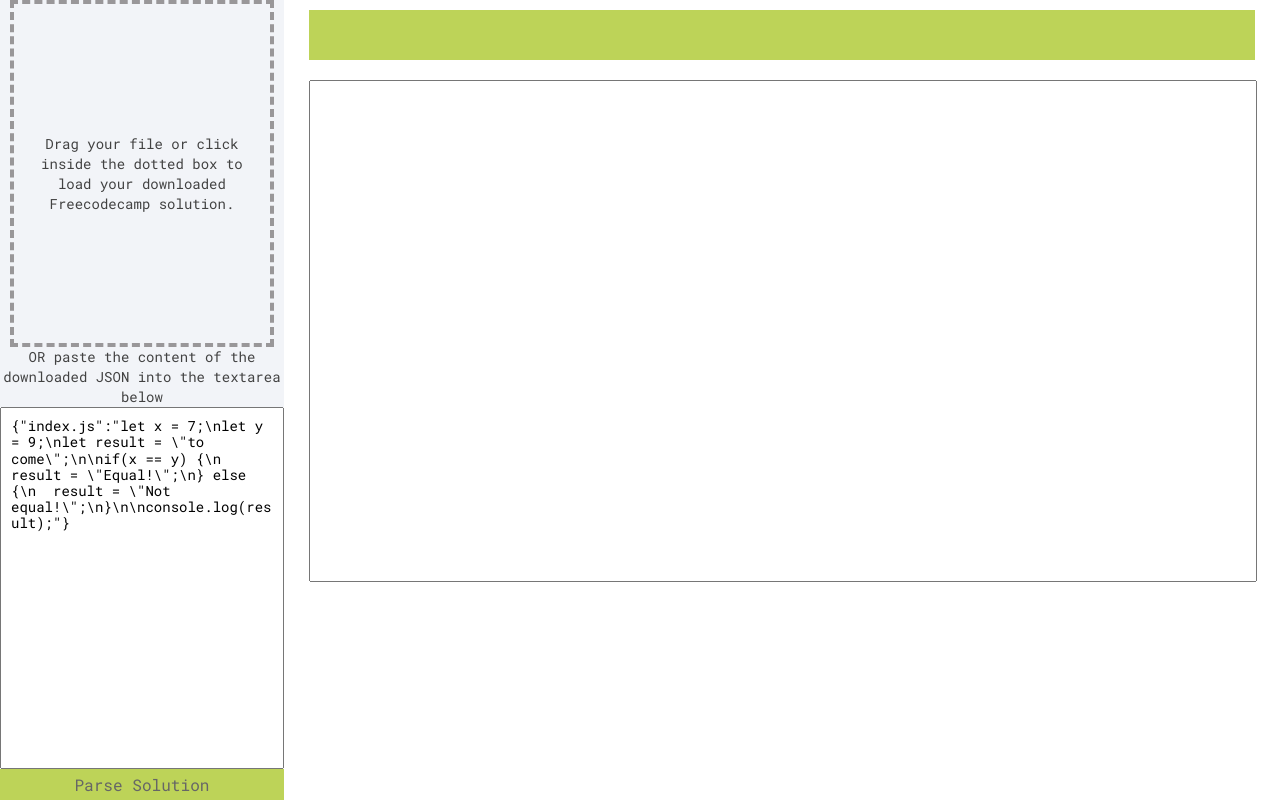
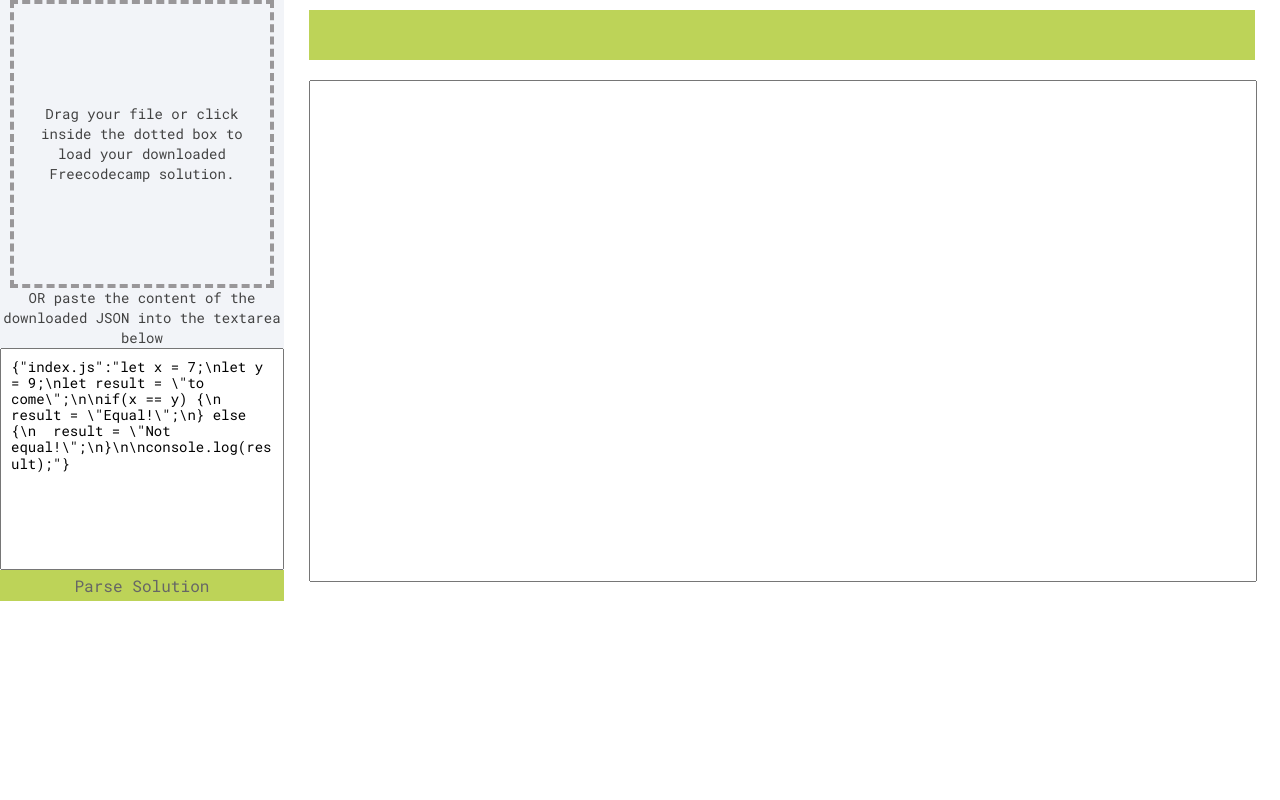
Before and after one commit to LeanSeverino1022/freecodecamp-solution-parser, a plain HTML site: page index.html in a window 1280 px wide. Drawn offline with nearby package versions, Linux system fonts and the light colour scheme.

Commit message:
style updates to test live version

```diff
--- a/styles.css
+++ b/styles.css
@@ -3,14 +3,12 @@
     margin: 0;
 }
 
-html, body, main, .left-col, #main-left-col {
+/* html, body, main, .left-col, #main-left-col {
     height: 100%;
-}
+} */
 
 body {
     font: 14px/20px 'Roboto Mono',monospace;
-   /* font-size: 11.2px;
-    */
 }
 
 #main-left-col{
@@ -29,7 +27,7 @@ form p {
 /* left column textarea and droparea */
 #drop-area {
     width: 90%;
-    height: 50%;
+    height: 280px;
     margin-top: 5px;
     position: relative;
     border: 4px dashed #999799;
@@ -63,7 +61,7 @@ button:hover{
 }
 
 .left-col textarea {
-    height: 50%;
+    height: 200px;
     resize: none;
     padding: 10px;
 }
```
